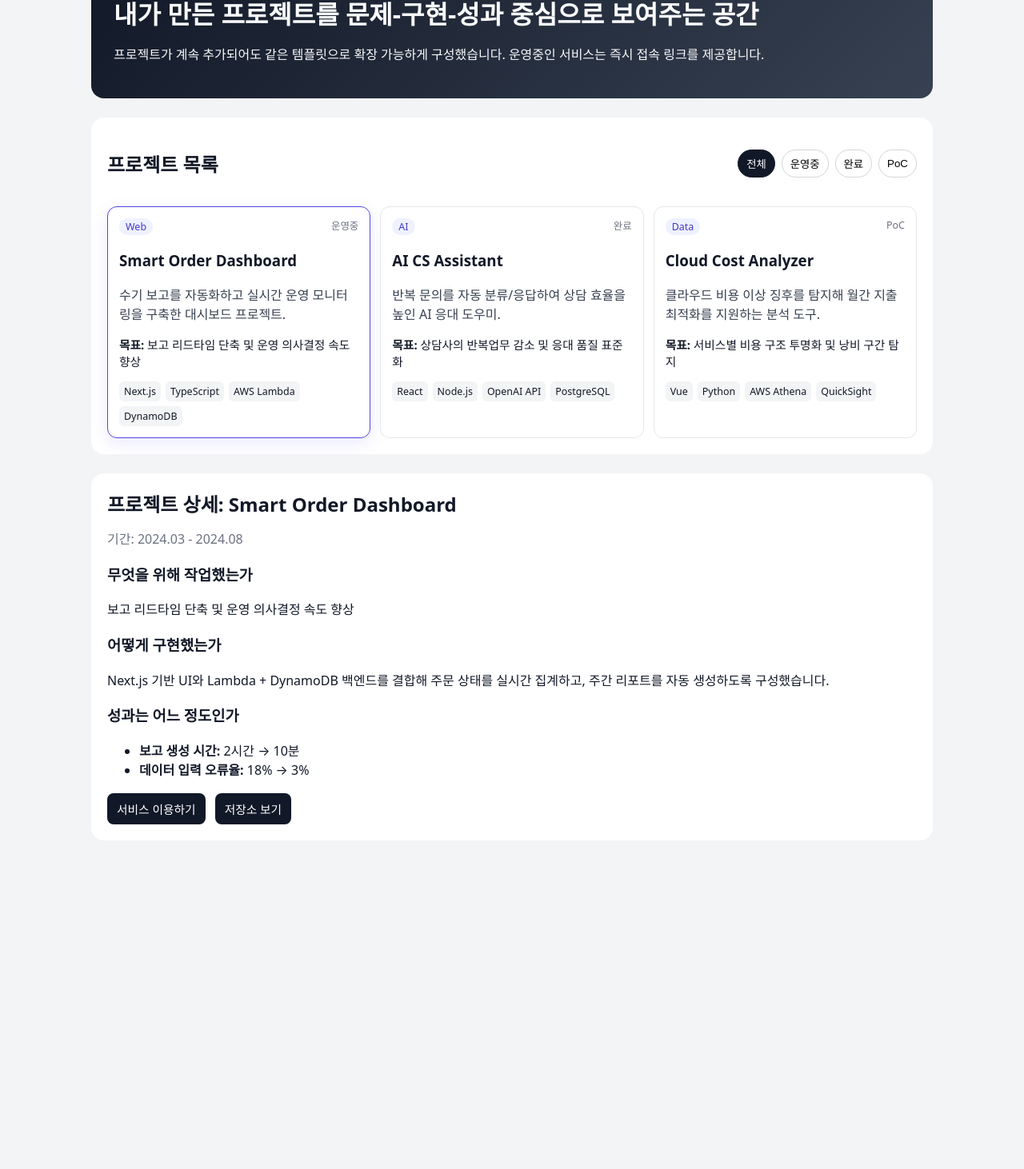
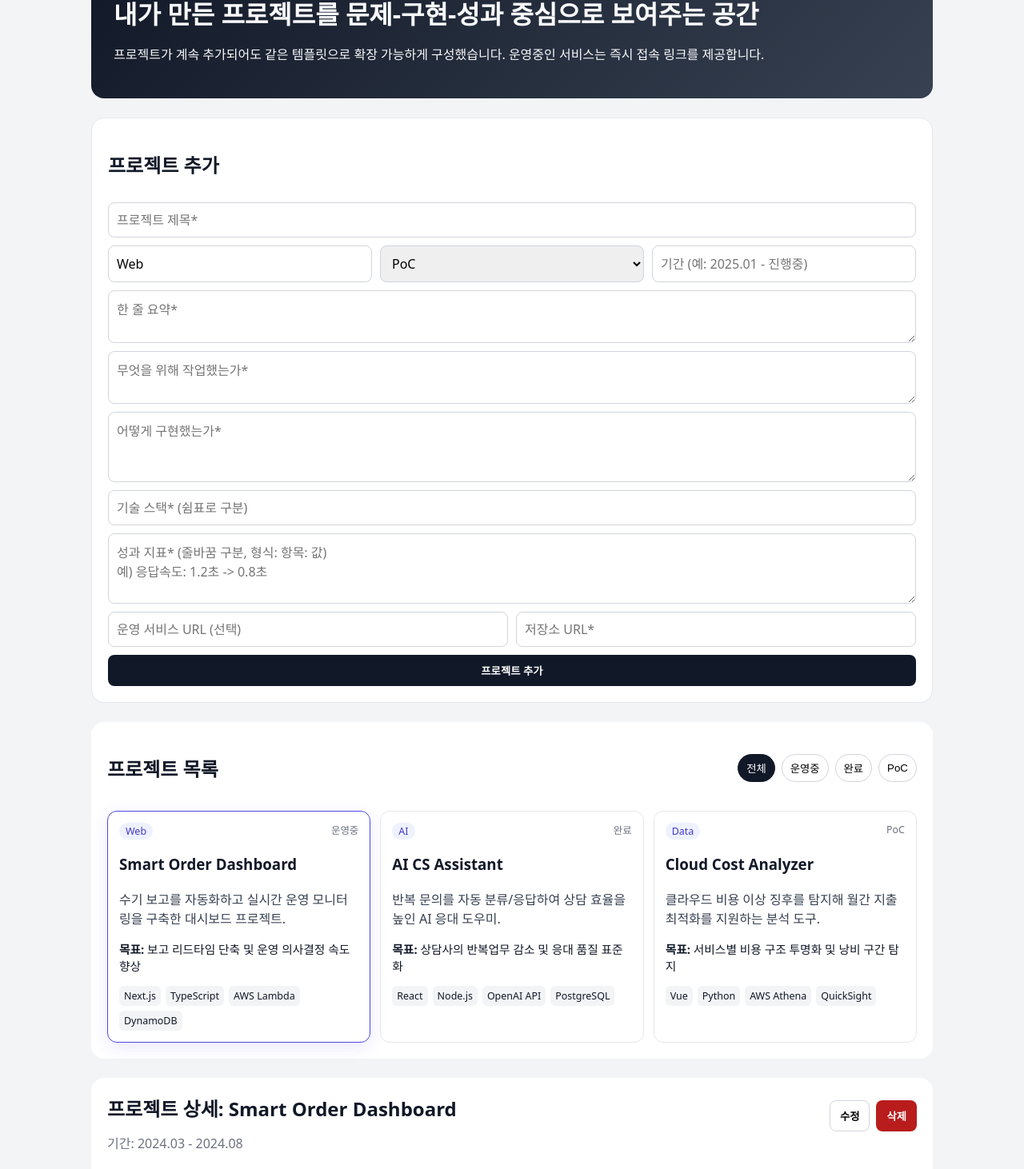
Before and after one commit to tead1234/portpolio, a React (Vite) app: page / in a window 1280 px wide. Shown: the part 86-1548 px from the top of the page at 80% size. Before the commit the page ends 1161 px from the top, so only its background shows below. Built offline with nearby package versions, Linux system fonts and the light colour scheme.

Commit message:
Add project CRUD management UI with local persistence (#2)

```diff
--- a/src/App.jsx
+++ b/src/App.jsx
@@ -1,21 +1,180 @@
-import { useMemo, useState } from 'react';
-import { projects } from './data/projects';
+import { useEffect, useMemo, useState } from 'react';
+import { projects as initialProjects } from './data/projects';
 
 const statusOptions = ['전체', '운영중', '완료', 'PoC'];
+const STORAGE_KEY = 'portfolio-projects-v1';
+const emptyForm = {
+  title: '',
+  category: 'Web',
+  status: 'PoC',
+  period: '',
+  summary: '',
+  goal: '',
+  implementation: '',
+  stack: '',
+  metrics: '',
+  liveUrl: '',
+  repoUrl: ''
+};
+
+const toSlug = (text) =>
+  text
+    .trim()
+    .toLowerCase()
+    .replace(/[^a-z0-9\s-]/g, '')
+    .replace(/\s+/g, '-')
+    .replace(/-+/g, '-');
+
+const serializeForm = (form) => ({
+  title: form.title.trim(),
+  category: form.category.trim() || 'General',
+  status: form.status,
+  period: form.period.trim(),
+  summary: form.summary.trim(),
+  goal: form.goal.trim(),
+  implementation: form.implementation.trim(),
+  stack: form.stack
+    .split(',')
+    .map((item) => item.trim())
+    .filter(Boolean),
+  metrics: form.metrics
+    .split('\n')
+    .map((line) => line.trim())
+    .filter(Boolean)
+    .map((line) => {
+      const [label, ...rest] = line.split(':');
+      return {
+        label: (label || '').trim(),
+        value: rest.join(':').trim()
+      };
+    })
+    .filter((metric) => metric.label && metric.value),
+  liveUrl: form.liveUrl.trim(),
+  repoUrl: form.repoUrl.trim()
+});
+
+const fillFormFromProject = (project) => ({
+  title: project.title,
+  category: project.category,
+  status: project.status,
+  period: project.period,
+  summary: project.summary,
+  goal: project.goal,
+  implementation: project.implementation,
+  stack: project.stack.join(', '),
+  metrics: project.metrics.map((metric) => `${metric.label}: ${metric.value}`).join('\n'),
+  liveUrl: project.liveUrl,
+  repoUrl: project.repoUrl
+});
 
 function App() {
+  const [projectItems, setProjectItems] = useState(() => {
+    const saved = window.localStorage.getItem(STORAGE_KEY);
+    if (!saved) return initialProjects;
+
+    try {
+      const parsed = JSON.parse(saved);
+      return Array.isArray(parsed) && parsed.length > 0 ? parsed : initialProjects;
+    } catch {
+      return initialProjects;
+    }
+  });
   const [statusFilter, setStatusFilter] = useState('전체');
-  const [selectedSlug, setSelectedSlug] = useState(projects[0].slug);
+  const [selectedSlug, setSelectedSlug] = useState(initialProjects[0]?.slug || '');
+  const [form, setForm] = useState(emptyForm);
+  const [editingSlug, setEditingSlug] = useState('');
+
+
+  useEffect(() => {
+    window.localStorage.setItem(STORAGE_KEY, JSON.stringify(projectItems));
+  }, [projectItems]);
 
   const filteredProjects = useMemo(() => {
-    if (statusFilter === '전체') return projects;
-    return projects.filter((project) => project.status === statusFilter);
-  }, [statusFilter]);
+    if (statusFilter === '전체') return projectItems;
+    return projectItems.filter((project) => project.status === statusFilter);
+  }, [projectItems, statusFilter]);
 
   const selectedProject = useMemo(
-    () => projects.find((project) => project.slug === selectedSlug) ?? filteredProjects[0],
-    [selectedSlug, filteredProjects]
+    () => projectItems.find((project) => project.slug === selectedSlug) ?? filteredProjects[0],
+    [projectItems, selectedSlug, filteredProjects]
   );
+
+  const resetForm = () => {
+    setForm(emptyForm);
+    setEditingSlug('');
+  };
+
+  const selectFilter = (status) => {
+    setStatusFilter(status);
+    const first = (status === '전체' ? projectItems : projectItems.filter((p) => p.status === status))[0];
+    setSelectedSlug(first?.slug || '');
+  };
+
+  const handleSubmit = (event) => {
+    event.preventDefault();
+    const next = serializeForm(form);
+
+    if (!next.title || !next.summary || !next.goal || !next.implementation || !next.repoUrl) {
+      alert('제목, 요약, 목표, 구현, 저장소 URL은 필수입니다.');
+      return;
+    }
+
+    if (next.stack.length === 0) {
+      alert('기술 스택을 1개 이상 입력하세요.');
+      return;
+    }
+
+    if (next.metrics.length === 0) {
+      alert('성과 지표를 1개 이상 입력하세요. (형식: 항목: 값)');
+      return;
+    }
+
+    if (editingSlug) {
+      const updated = projectItems.map((project) =>
+        project.slug === editingSlug ? { ...project, ...next, slug: editingSlug } : project
+      );
+      setProjectItems(updated);
+      setSelectedSlug(editingSlug);
+      resetForm();
+      return;
+    }
+
+    const baseSlug = toSlug(next.title);
+    let slug = baseSlug || `project-${Date.now()}`;
+    let suffix = 1;
+    while (projectItems.some((project) => project.slug === slug)) {
+      slug = `${baseSlug}-${suffix}`;
+      suffix += 1;
+    }
+
+    const created = { ...next, slug };
+    const updated = [created, ...projectItems];
+    setProjectItems(updated);
+    setSelectedSlug(slug);
+    resetForm();
+  };
+
+  const startEdit = () => {
+    if (!selectedProject) return;
+    setForm(fillFormFromProject(selectedProject));
+    setEditingSlug(selectedProject.slug);
+  };
+
+  const removeProject = () => {
+    if (!selectedProject) return;
+    const confirmed = window.confirm(`'${selectedProject.title}' 프로젝트를 삭제할까요?`);
+    if (!confirmed) return;
+
+    const updated = projectItems.filter((project) => project.slug !== selectedProject.slug);
+    setProjectItems(updated);
+
+    const nextSelected = updated.find((p) => p.status === statusFilter) || updated[0];
+    setSelectedSlug(nextSelected?.slug || '');
+
+    if (editingSlug === selectedProject.slug) {
+      resetForm();
+    }
+  };
 
   return (
     <div className="layout">
@@ -28,21 +187,55 @@ function App() {
         </p>
       </header>
 
+      <section className="section editor">
+        <div className="section-head">
+          <h2>{editingSlug ? '프로젝트 수정' : '프로젝트 추가'}</h2>
+          {editingSlug && (
+            <button type="button" className="ghost" onClick={resetForm}>
+              수정 취소
+            </button>
+          )}
+        </div>
+
+        <form className="project-form" onSubmit={handleSubmit}>
+          <input placeholder="프로젝트 제목*" value={form.title} onChange={(e) => setForm({ ...form, title: e.target.value })} />
+          <div className="inline-fields">
+            <input placeholder="카테고리 (예: Web)" value={form.category} onChange={(e) => setForm({ ...form, category: e.target.value })} />
+            <select value={form.status} onChange={(e) => setForm({ ...form, status: e.target.value })}>
+              {statusOptions.filter((s) => s !== '전체').map((status) => (
+                <option key={status} value={status}>
+                  {status}
+                </option>
+              ))}
+            </select>
+            <input placeholder="기간 (예: 2025.01 - 진행중)" value={form.period} onChange={(e) => setForm({ ...form, period: e.target.value })} />
+          </div>
+          <textarea placeholder="한 줄 요약*" value={form.summary} onChange={(e) => setForm({ ...form, summary: e.target.value })} rows={2} />
+          <textarea placeholder="무엇을 위해 작업했는가*" value={form.goal} onChange={(e) => setForm({ ...form, goal: e.target.value })} rows={2} />
+          <textarea placeholder="어떻게 구현했는가*" value={form.implementation} onChange={(e) => setForm({ ...form, implementation: e.target.value })} rows={3} />
+          <input placeholder="기술 스택* (쉼표로 구분)" value={form.stack} onChange={(e) => setForm({ ...form, stack: e.target.value })} />
+          <textarea
+            placeholder={"성과 지표* (줄바꿈 구분, 형식: 항목: 값)\n예) 응답속도: 1.2초 -> 0.8초"}
+            value={form.metrics}
+            onChange={(e) => setForm({ ...form, metrics: e.target.value })}
+            rows={3}
+          />
+          <div className="inline-fields">
+            <input placeholder="운영 서비스 URL (선택)" value={form.liveUrl} onChange={(e) => setForm({ ...form, liveUrl: e.target.value })} />
+            <input placeholder="저장소 URL*" value={form.repoUrl} onChange={(e) => setForm({ ...form, repoUrl: e.target.value })} />
+          </div>
+          <button type="submit" className="primary">
+            {editingSlug ? '수정 내용 저장' : '프로젝트 추가'}
+          </button>
+        </form>
+      </section>
+
       <section className="section">
         <div className="section-head">
           <h2>프로젝트 목록</h2>
           <div className="filters" role="group" aria-label="status filter">
             {statusOptions.map((status) => (
-              <button
-                key={status}
-                type="button"
-                className={statusFilter === status ? 'active' : ''}
-                onClick={() => {
-                  setStatusFilter(status);
-                  const first = (status === '전체' ? projects : projects.filter((p) => p.status === status))[0];
-                  if (first) setSelectedSlug(first.slug);
-                }}
-              >
+              <button key={status} type="button" className={statusFilter === status ? 'active' : ''} onClick={() => selectFilter(status)}>
                 {status}
               </button>
             ))}
@@ -72,12 +265,23 @@ function App() {
               </div>
             </article>
           ))}
+          {filteredProjects.length === 0 && <p className="empty">해당 상태의 프로젝트가 없습니다.</p>}
         </div>
       </section>
 
       {selectedProject && (
         <section className="section detail">
-          <h2>프로젝트 상세: {selectedProject.title}</h2>
+          <div className="section-head">
+            <h2>프로젝트 상세: {selectedProject.title}</h2>
+            <div className="actions">
+              <button type="button" className="ghost" onClick={startEdit}>
+                수정
+              </button>
+              <button type="button" className="danger" onClick={removeProject}>
+                삭제
+              </button>
+            </div>
+          </div>
           <p className="period">기간: {selectedProject.period}</p>
 
           <div className="detail-block">
--- a/src/styles.css
+++ b/src/styles.css
@@ -171,3 +171,64 @@ body {
   background: #e5e7eb;
   color: #6b7280;
 }
+
+.editor {
+  border: 1px solid #e5e7eb;
+}
+
+.project-form {
+  display: grid;
+  gap: 10px;
+  margin-top: 10px;
+}
+
+.project-form input,
+.project-form select,
+.project-form textarea {
+  width: 100%;
+  border: 1px solid #d1d5db;
+  border-radius: 8px;
+  padding: 10px;
+  font: inherit;
+}
+
+.inline-fields {
+  display: grid;
+  gap: 10px;
+  grid-template-columns: repeat(auto-fit, minmax(220px, 1fr));
+}
+
+.primary,
+.ghost,
+.danger {
+  border: 1px solid transparent;
+  border-radius: 8px;
+  padding: 9px 12px;
+  cursor: pointer;
+  font-weight: 600;
+}
+
+.primary {
+  background: #111827;
+  color: #fff;
+}
+
+.ghost {
+  border-color: #d1d5db;
+  background: #fff;
+}
+
+.danger {
+  background: #b91c1c;
+  color: #fff;
+}
+
+.actions {
+  display: flex;
+  gap: 8px;
+}
+
+.empty {
+  color: #6b7280;
+  font-size: 0.95rem;
+}
```
